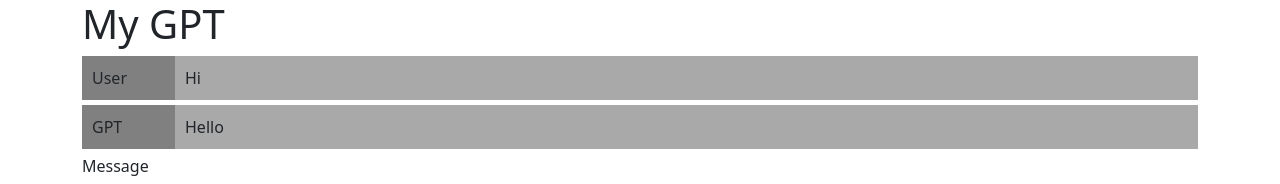
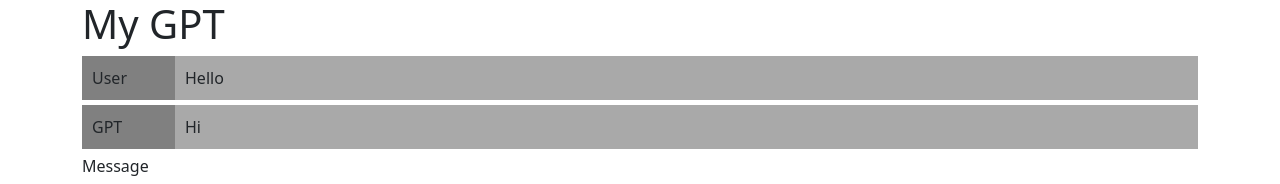
Before and after one commit to teerasej/nextflow-openai-react-redux-simple, a React (Create React App) app: page / in a window 1280 px wide. Shown: the top 184 px of the page. Built offline with nearby package versions, Linux system fonts and the light colour scheme.

Commit message:
Render component from array

```diff
--- a/src/components/chatroom/Chatroom.js
+++ b/src/components/chatroom/Chatroom.js
@@ -4,12 +4,22 @@ import { Container, Row } from 'react-bootstrap';
 import ChatMessage from './ChatMessage'
 function Chatroom() {
 
+  const publishedMessage = [
+    { sender: 'User' , message:'Hello'},
+    { sender: 'GPT' , message:'Hi'}
+  ];
+
+  const renderedMessage = publishedMessage.map(message => (
+    <ChatMessage sender={message.sender} message={message.message}/>
+  ))
+
   return (
     <Row>
         <Container>
           <div className="chatroom">
-            <ChatMessage sender="User" message="Hi"/>
-            <ChatMessage sender="GPT" message="Hello"/>
+            {
+              renderedMessage
+            }
           </div>
         </Container>
     </Row>
```
